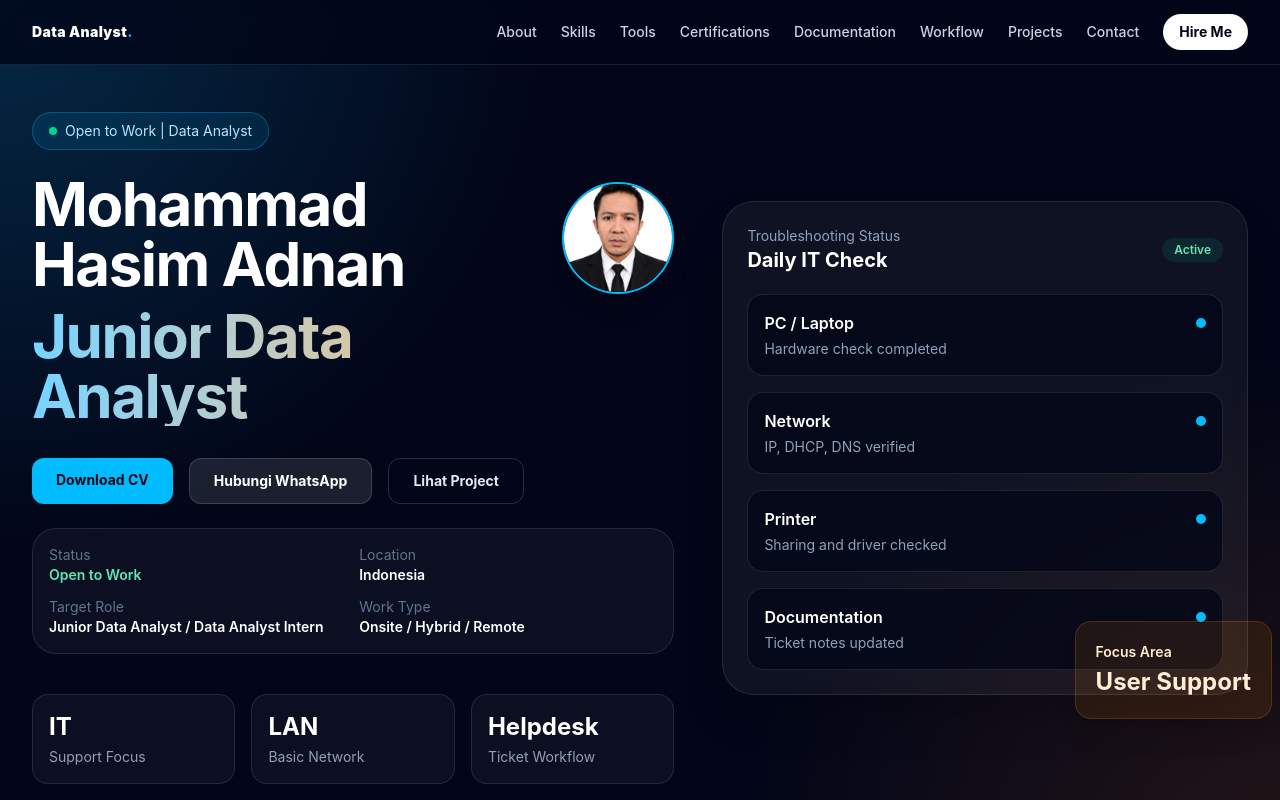
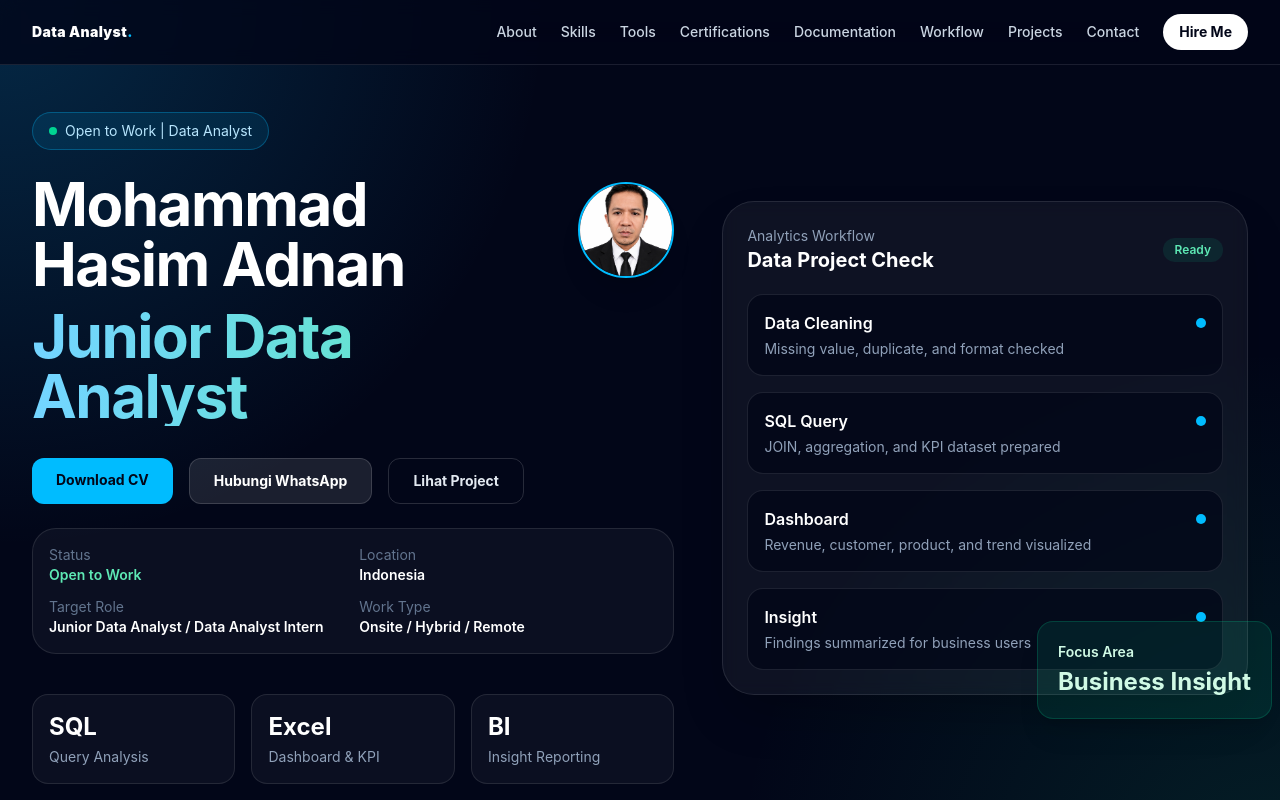
Before and after one commit to joeadnan/Portfolio-DataAnalyst, a React (Vite) app: page / in a window 1280 px wide. Shown: the top 800 px of the page. Built offline with nearby package versions, Linux system fonts and the light colour scheme.

Commit message:
update foto

```diff
--- a/src/components/Hero.tsx
+++ b/src/components/Hero.tsx
@@ -71,7 +71,9 @@ const analysisCards = [
 
 //             <div>
 //               <p className="text-slate-500">Location</p>
-//               <p className="font-semibold text-white">{availability.location}</p>
+//               <p className="font-semibold text-white">
+//                 {availability.location}
+//               </p>
 //             </div>
 
 //             <div>
@@ -112,7 +114,9 @@ const analysisCards = [
 //             <div className="mb-5 flex items-center justify-between">
 //               <div>
 //                 <p className="text-sm text-slate-400">Analytics Workflow</p>
-//                 <h3 className="text-xl font-bold text-white">Data Project Check</h3>
+//                 <h3 className="text-xl font-bold text-white">
+//                   Data Project Check
+//                 </h3>
 //               </div>
 //               <span className="rounded-full bg-emerald-400/10 px-3 py-1 text-xs font-semibold text-emerald-300">
 //                 Ready
@@ -151,30 +155,27 @@ export function Hero() {
       id="home"
       className="relative overflow-hidden border-b border-white/10 bg-slate-950"
     >
-      <div className="absolute inset-0 bg-[radial-gradient(circle_at_top_left,rgba(14,165,233,0.22),transparent_35%),radial-gradient(circle_at_bottom_right,rgba(249,115,22,0.14),transparent_35%)]" />
+      <div className="absolute inset-0 bg-[radial-gradient(circle_at_top_left,rgba(14,165,233,0.22),transparent_35%),radial-gradient(circle_at_bottom_right,rgba(16,185,129,0.14),transparent_35%)]" />
 
-      {/* KEMBALI KE LAYOUT 2 KOLOM */}
       <div className="relative mx-auto grid min-h-screen max-w-7xl items-center gap-12 px-6 py-28 lg:grid-cols-[1.1fr_0.9fr] lg:px-8">
-        {/* KOLOM 1: Informasi Profil */}
         <div>
           <div className="mb-6 inline-flex items-center gap-2 rounded-full border border-sky-400/30 bg-sky-400/10 px-4 py-2 text-sm text-sky-200">
             <span className="h-2 w-2 rounded-full bg-emerald-400" />
             {profile.status}
           </div>
 
-          {/* PEMBUNGKUS FLEX: Membuat Foto Menempel Tepat di Samping Nama (Bagian Paling Atas) */}
+          {/* PEMBUNGKUS FLEX: Membuat foto menempel presisi di kanan nama */}
           <div className="flex items-start justify-between gap-4 sm:justify-start sm:gap-6">
             {/* Nama dan Role */}
             <h1 className="max-w-4xl text-4xl font-bold tracking-tight text-white md:text-6xl">
               {profile.name}
-              <span className="mt-3 block bg-gradient-to-r from-sky-300 to-orange-300 bg-clip-text text-transparent">
+              <span className="mt-3 block bg-gradient-to-r from-sky-300 to-emerald-300 bg-clip-text text-transparent">
                 {profile.role}
               </span>
             </h1>
 
-            {/* Foto Profil Responsive (Menempel di Kanan Nama, Rata Atas) */}
-            {/* Ukuran diperbesar: HP (80px) -> Tablet (96px) -> Laptop/PC (112px) */}
-            <div className="relative h-20 w-20 shrink-0 sm:h-24 sm:w-24 md:h-28 md:w-28 mt-1 md:mt-2">
+            {/* KOTAK PEMBUNGKUS FOTO: Mengatur skala ukuran proporsional di setiap layar */}
+            <div className="relative h-16 w-16 shrink-0 sm:h-20 sm:w-20 md:h-24 md:w-24 mt-1 md:mt-2">
               <span className="absolute inset-0 animate-ping rounded-full bg-sky-400/10 opacity-75" />
               <img
                 src={profile.imageUrl || "https://unsplash.com"}
@@ -248,42 +249,38 @@ export function Hero() {
 
           <div className="mt-10 grid max-w-2xl gap-4 sm:grid-cols-3">
             <div className="rounded-2xl border border-white/10 bg-white/[0.04] p-4">
-              <p className="text-2xl font-bold text-white">IT</p>
-              <p className="mt-1 text-sm text-slate-400">Support Focus</p>
+              <p className="text-2xl font-bold text-white">SQL</p>
+              <p className="mt-1 text-sm text-slate-400">Query Analysis</p>
             </div>
 
             <div className="rounded-2xl border border-white/10 bg-white/[0.04] p-4">
-              <p className="text-2xl font-bold text-white">LAN</p>
-              <p className="mt-1 text-sm text-slate-400">Basic Network</p>
+              <p className="text-2xl font-bold text-white">Excel</p>
+              <p className="mt-1 text-sm text-slate-400">Dashboard & KPI</p>
             </div>
 
             <div className="rounded-2xl border border-white/10 bg-white/[0.04] p-4">
-              <p className="text-2xl font-bold text-white">Helpdesk</p>
-              <p className="mt-1 text-sm text-slate-400">Ticket Workflow</p>
+              <p className="text-2xl font-bold text-white">BI</p>
+              <p className="mt-1 text-sm text-slate-400">Insight Reporting</p>
             </div>
           </div>
         </div>
 
-        {/* KOLOM 2: Dashboard Status */}
         <div className="relative">
           <div className="rounded-[2rem] border border-white/10 bg-white/[0.05] p-6 shadow-2xl backdrop-blur">
             <div className="mb-5 flex items-center justify-between">
               <div>
-                <p className="text-sm text-slate-400">Troubleshooting Status</p>
-                <h3 className="text-xl font-bold text-white">Daily IT Check</h3>
+                <p className="text-sm text-slate-400">Analytics Workflow</p>
+                <h3 className="text-xl font-bold text-white">
+                  Data Project Check
+                </h3>
               </div>
               <span className="rounded-full bg-emerald-400/10 px-3 py-1 text-xs font-semibold text-emerald-300">
-                Active
+                Ready
               </span>
             </div>
 
             <div className="space-y-4">
-              {[
-                ["PC / Laptop", "Hardware check completed"],
-                ["Network", "IP, DHCP, DNS verified"],
-                ["Printer", "Sharing and driver checked"],
-                ["Documentation", "Ticket notes updated"],
-              ].map(([title, desc]) => (
+              {analysisCards.map(([title, desc]) => (
                 <div
                   key={title}
                   className="rounded-2xl border border-white/10 bg-slate-950/70 p-4"
@@ -298,9 +295,9 @@ export function Hero() {
             </div>
           </div>
 
-          <div className="absolute -bottom-6 -right-6 hidden rounded-2xl border border-orange-400/20 bg-orange-400/10 p-5 text-orange-100 shadow-xl lg:block">
+          <div className="absolute -bottom-6 -right-6 hidden rounded-2xl border border-emerald-400/20 bg-emerald-400/10 p-5 text-emerald-100 shadow-xl lg:block">
             <p className="text-sm font-semibold">Focus Area</p>
-            <p className="mt-1 text-2xl font-bold">User Support</p>
+            <p className="mt-1 text-2xl font-bold">Business Insight</p>
           </div>
         </div>
       </div>
```
